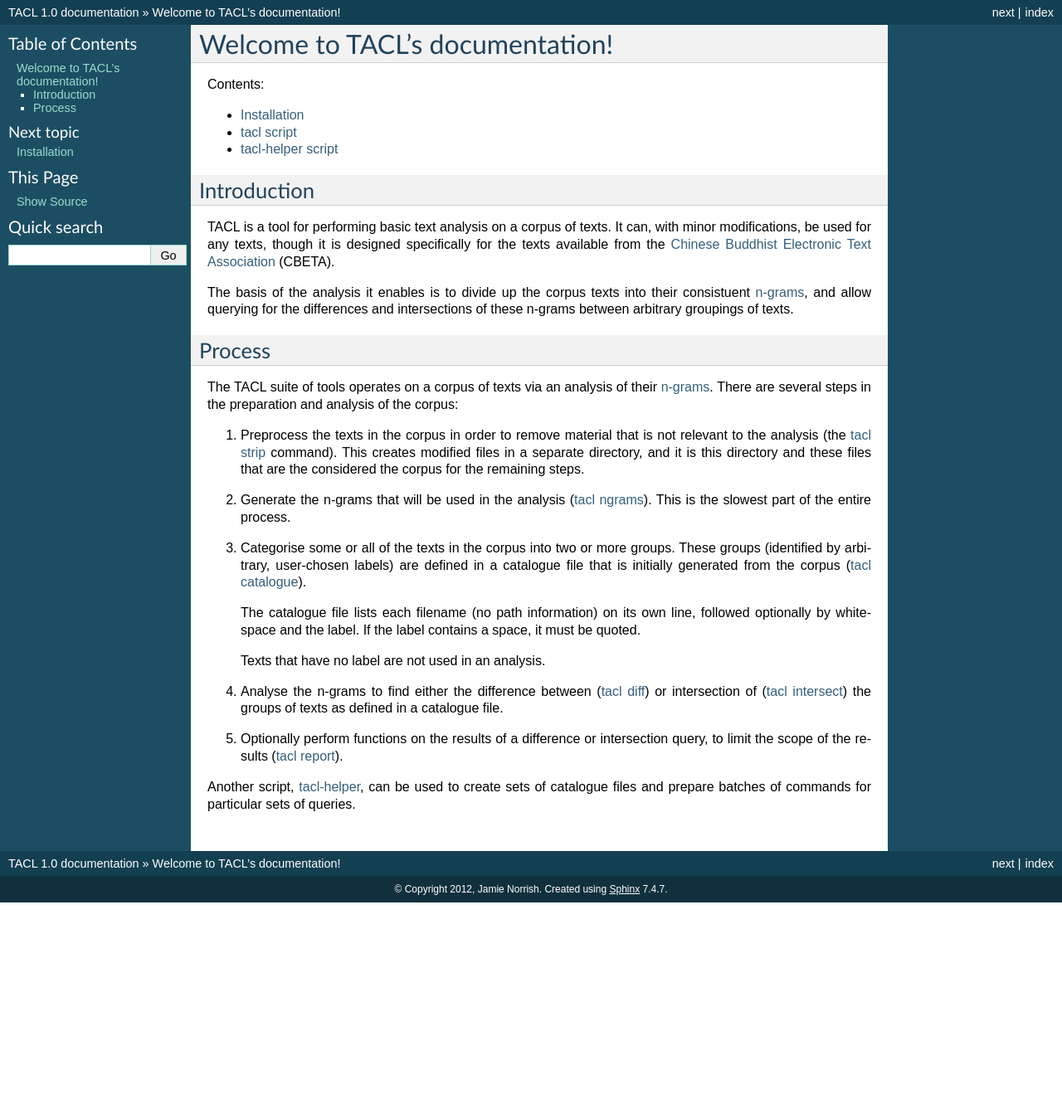
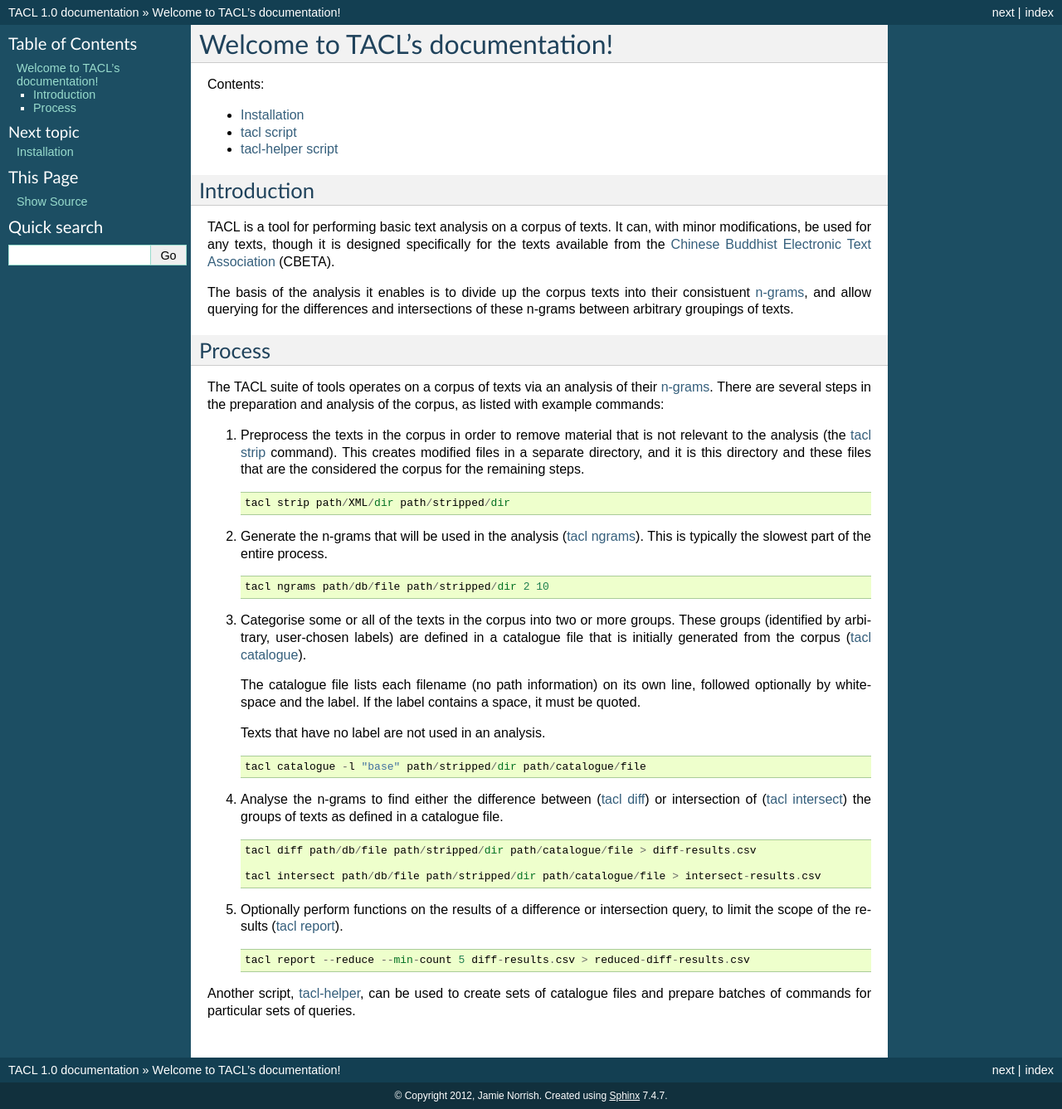
Before and after one commit to ajenhl/tacl, a Sphinx documentation site: the page built from docs/source/index.rst, in a window 1280 px wide. Shown: the whole page at 83% size. Built offline with Sphinx 7.4.7, drawn with Linux system fonts in a browser that asks for light colours; before the commit the page ends 1088 px from its top, so only the background shows below that.

Commit message:
Added example script invocations for each step in the process of using tacl.

```diff
--- a/docs/source/index.rst
+++ b/docs/source/index.rst
@@ -35,16 +35,22 @@
 
 The TACL suite of tools operates on a corpus of texts via an analysis
 of their `n-grams`_. There are several steps in the preparation and
-analysis of the corpus:
+analysis of the corpus, as listed with example commands:
 
 1. Preprocess the texts in the corpus in order to remove material that
    is not relevant to the analysis (the :doc:`tacl strip
    </scripts/tacl-strip>` command). This creates modified files in a
    separate directory, and it is this directory and these files that
-   are the considered the corpus for the remaining steps.
+   are the considered the corpus for the remaining steps. ::
+
+       tacl strip path/XML/dir path/stripped/dir
+
 2. Generate the n-grams that will be used in the analysis (:doc:`tacl
-   ngrams </scripts/tacl-ngrams>`). This is the slowest part of the
-   entire process.
+   ngrams </scripts/tacl-ngrams>`). This is typically the slowest part
+   of the entire process. ::
+
+       tacl ngrams path/db/file path/stripped/dir 2 10
+
 3. Categorise some or all of the texts in the corpus into two or more
    groups. These groups (identified by arbitrary, user-chosen labels)
    are defined in a catalogue file that is initially generated from
@@ -54,14 +60,24 @@
    own line, followed optionally by whitespace and the label. If the
    label contains a space, it must be quoted.
 
-   Texts that have no label are not used in an analysis.
+   Texts that have no label are not used in an analysis. ::
+
+       tacl catalogue -l "base" path/stripped/dir path/catalogue/file
+
 4. Analyse the n-grams to find either the difference between
    (:doc:`tacl diff <scripts/tacl-diff>`) or intersection of
    (:doc:`tacl intersect </scripts/tacl-intersect>`) the groups of
-   texts as defined in a catalogue file.
+   texts as defined in a catalogue file. ::
+
+       tacl diff path/db/file path/stripped/dir path/catalogue/file > diff-results.csv
+
+       tacl intersect path/db/file path/stripped/dir path/catalogue/file > intersect-results.csv
+
 5. Optionally perform functions on the results of a difference or
    intersection query, to limit the scope of the results (:doc:`tacl
-   report </scripts/tacl-report>`).
+   report </scripts/tacl-report>`). ::
+
+       tacl report --reduce --min-count 5 diff-results.csv > reduced-diff-results.csv
 
 Another script, :doc:`tacl-helper </scripts/tacl-helper>`, can be used
 to create sets of catalogue files and prepare batches of commands for
```
